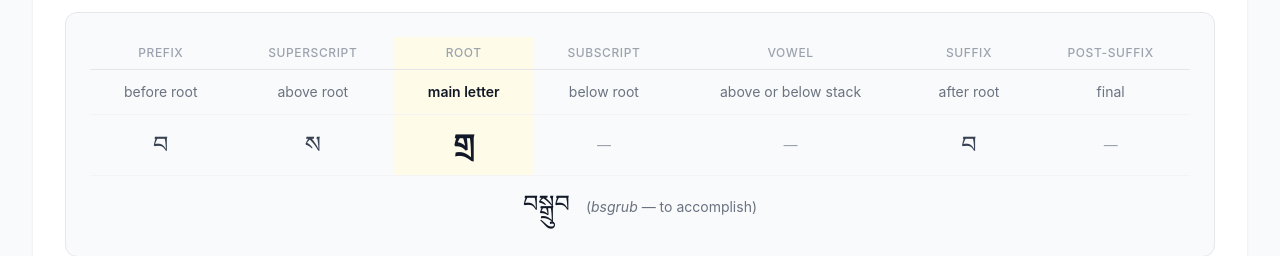
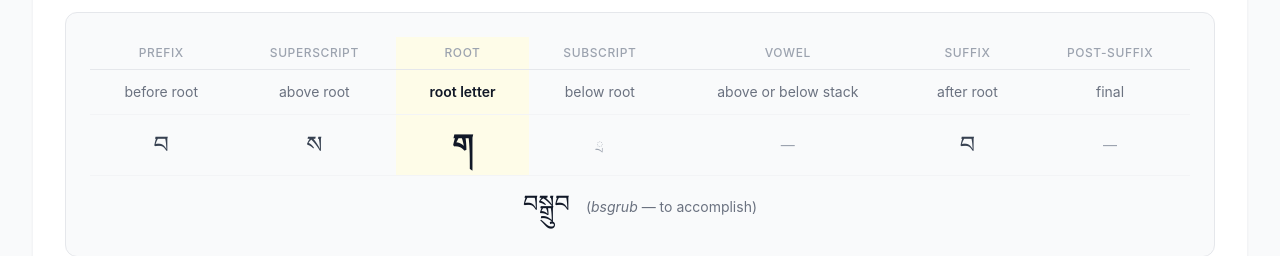
Before and after one commit to stellakunzang/butter-dots-dot-com, a Next.js app in the folder frontend/: page /spelling-rules in a window 1280 px wide. Shown: the part 630-886 px from the top of the page. Built offline with nearby package versions, Linux system fonts and the light colour scheme; a web font is replaced by a local one.

Commit message:
Small fix to documentation

```diff
--- a/frontend/pages/spelling-rules.tsx
+++ b/frontend/pages/spelling-rules.tsx
@@ -67,7 +67,7 @@ const SpellingRules: NextPage = () => {
                 <td className="px-4 py-3 text-gray-500 text-sm">before root</td>
                 <td className="px-4 py-3 text-gray-500 text-sm">above root</td>
                 <td className="px-4 py-3 text-gray-900 font-semibold text-sm bg-yellow-50">
-                  main letter
+                  root letter
                 </td>
                 <td className="px-4 py-3 text-gray-500 text-sm">below root</td>
                 <td className="px-4 py-3 text-gray-500 text-sm">
@@ -80,9 +80,9 @@ const SpellingRules: NextPage = () => {
                 <td className="px-4 py-3 text-2xl text-gray-700">བ</td>
                 <td className="px-4 py-3 text-2xl text-gray-700">ས</td>
                 <td className="px-4 py-3 text-3xl font-semibold text-gray-900 bg-yellow-50">
-                  གྲ
+                  ག
                 </td>
-                <td className="px-4 py-3 text-gray-400 text-sm">—</td>
+                <td className="px-4 py-3 text-gray-400 text-sm">ྲ</td>
                 <td className="px-4 py-3 text-gray-400 text-sm">—</td>
                 <td className="px-4 py-3 text-2xl text-gray-700">བ</td>
                 <td className="px-4 py-3 text-gray-400 text-sm">—</td>
@@ -289,8 +289,9 @@ const SpellingRules: NextPage = () => {
         </h3>
         <p className="mb-4">
           Marks the agent, instrument, reason, or source of an action — roughly
-          equivalent to &ldquo;by,&rdquo; &ldquo;with,&rdquo; or &ldquo;because of.&rdquo; The forms follow the same
-          suffix groupings as the relational particle:
+          equivalent to &ldquo;by,&rdquo; &ldquo;with,&rdquo; or &ldquo;because
+          of.&rdquo; The forms follow the same suffix groupings as the
+          relational particle:
         </p>
         <ParticleTable
           rows={[
```
